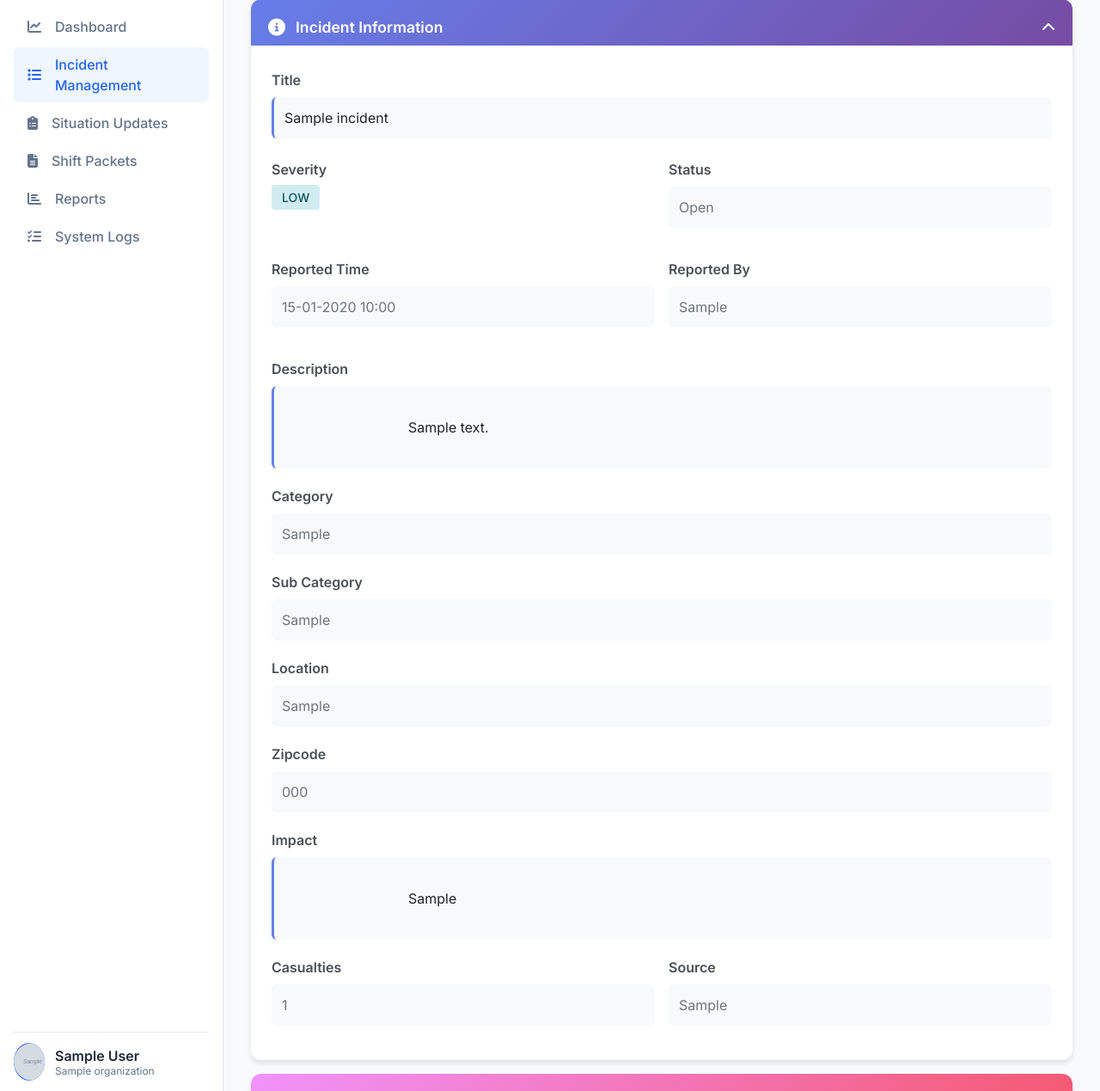
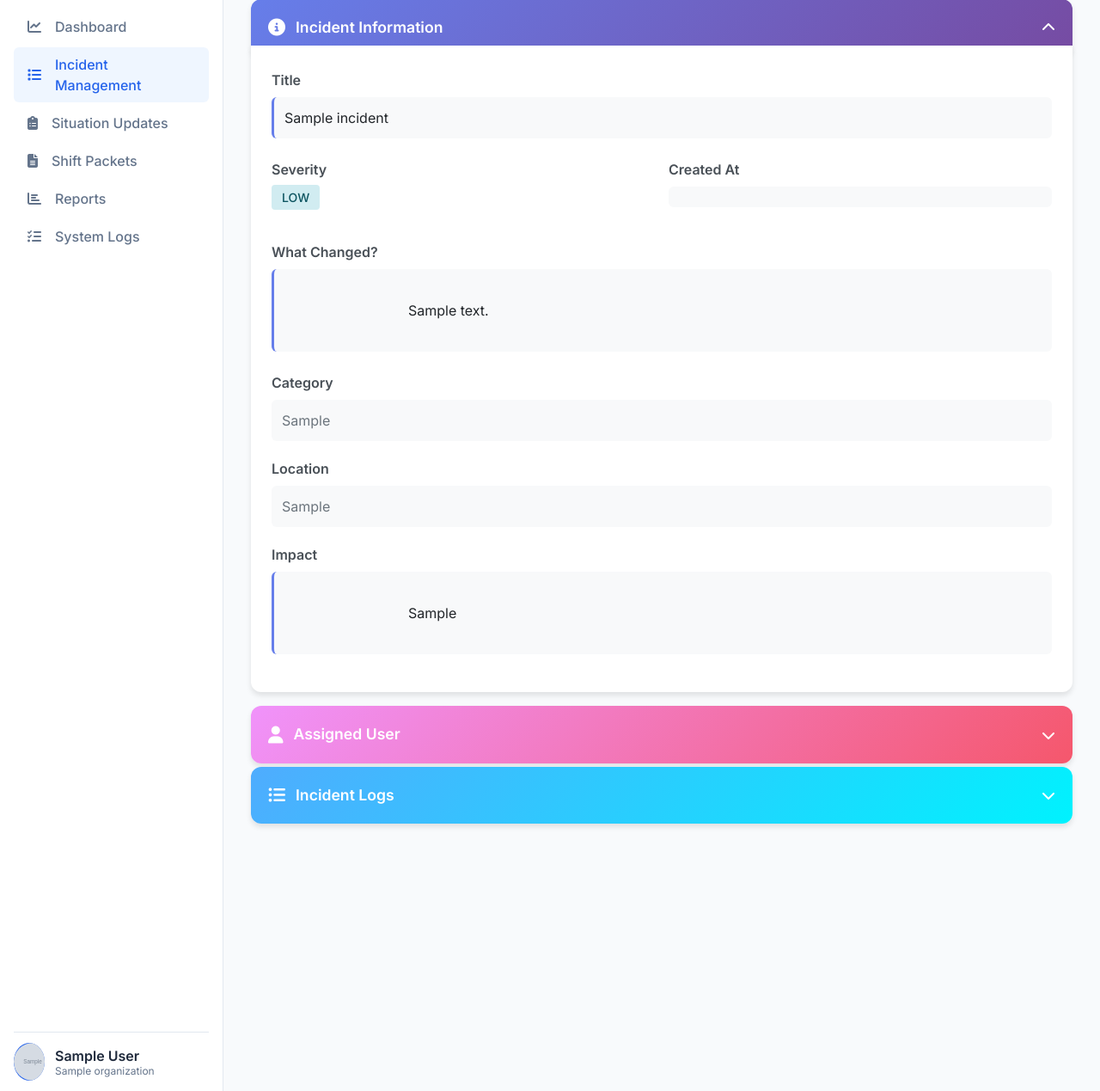
Before and after one commit to Aparnamuppanamaven/Resilience_updated, a Django app: page /incidents/1/ in a window 1280 px wide. Shown: the part 145-1414 px from the top of the page at 86% size. Run offline with Django 5.2, Linux system fonts and the light colour scheme; a user stored in the database is signed in; tables that the repository leaves empty hold one stand-in row (values such as "Sample post"); grey boxes marked "Sample" are stand-in pictures; parts of the project's set-up code (start-up, migrations or seed data) failed here and were passed over.

Commit message:
Resolved merge conflict in incident_detail.html

```diff
--- a/core/templates/core/incident_detail.html
+++ b/core/templates/core/incident_detail.html
@@ -143,45 +143,37 @@
                             </div>
                         </div>
 
-                        <div class="dashboard-grid" style="grid-template-columns: 1fr 1fr; gap: 1rem; margin-bottom: 1.25rem;">
+                        <div class="dashboard-grid" style="grid-template-columns: 1fr 1fr; gap: 1rem; margin-bottom: 1.5rem;">
                             <div class="form-group">
                                 <label style="font-weight: 600; color: #495057; margin-bottom: 0.5rem; display: block;">Severity</label>
                                 <div>
-                                    <span class="badge severity-badge severity-{{ incident.severity|default:''|lower }}" style="
+                                    <span class="badge" style="
                                         padding: 6px 12px;
                                         border-radius: 4px;
                                         font-size: 0.875rem;
                                         font-weight: 500;
+                                        {% if incident.severity == 'LOW' %}background-color: #d1ecf1; color: #0c5460;
+                                        {% elif incident.severity == 'MEDIUM' %}background-color: #fff3cd; color: #856404;
+                                        {% elif incident.severity == 'HIGH' %}background-color: #f8d7da; color: #721c24;
+                                        {% elif incident.severity == 'CRITICAL' %}background-color: #f5c6cb; color: #721c24;
+                                        {% else %}background-color: #e2e3e5; color: #383d41;{% endif %}
                                     ">
                                         {{ incident.get_severity_display|default:incident.severity }}
                                     </span>
                                 </div>
                             </div>
                             <div class="form-group">
-                                <label style="font-weight: 600; color: #495057; margin-bottom: 0.5rem; display: block;">Status</label>
+                                <label style="font-weight: 600; color: #495057; margin-bottom: 0.5rem; display: block;">Created At</label>
                                 <div style="padding: 0.75rem; background-color: #f8f9fa; border-radius: 6px; color: #6c757d;">
-                                    {{ incident.status|default:"—" }}
+
+
+
                                 </div>
                             </div>
                         </div>
 
-                        <div class="dashboard-grid" style="grid-template-columns: 1fr 1fr; gap: 1rem; margin-bottom: 1.25rem;">
-                            <div class="form-group">
-                                <label style="font-weight: 600; color: #495057; margin-bottom: 0.5rem; display: block;">Reported Time</label>
-                                <div style="padding: 0.75rem; background-color: #f8f9fa; border-radius: 6px; color: #6c757d;">
-                                    {{ incident.reported_time|date:"d-m-Y H:i" }}
-                                </div>
-                            </div>
-                            <div class="form-group">
-                                <label style="font-weight: 600; color: #495057; margin-bottom: 0.5rem; display: block;">Reported By</label>
-                                <div style="padding: 0.75rem; background-color: #f8f9fa; border-radius: 6px; color: #6c757d;">
-                                    {{ incident.reported_by|default:"—" }}
-                                </div>
-                            </div>
-                        </div>
-
-                        <div class="form-group" style="margin-bottom: 1.25rem;">
-                            <label style="font-weight: 600; color: #495057; margin-bottom: 0.5rem; display: block;">Description</label>
+                        <div class="form-group" style="margin-bottom: 1.5rem;">
+                            <label style="font-weight: 600; color: #495057; margin-bottom: 0.5rem; display: block;">What Changed?</label>
                             <div style="padding: 0.75rem; background-color: #f8f9fa; border-radius: 6px; color: #212529; white-space: pre-wrap; min-height: 60px; border-left: 3px solid #667eea;">
                                 {{ incident.description|default:"Not specified" }}
                             </div>
@@ -195,13 +187,6 @@
                         </div>
 
                         <div class="form-group" style="margin-bottom: 1.25rem;">
-                            <label style="font-weight: 600; color: #495057; margin-bottom: 0.5rem; display: block;">Sub Category</label>
-                            <div style="padding: 0.75rem; background-color: #f8f9fa; border-radius: 6px; color: #6c757d;">
-                                {{ incident.sub_category|default:"—" }}
-                            </div>
-                        </div>
-
-                        <div class="form-group" style="margin-bottom: 1.25rem;">
                             <label style="font-weight: 600; color: #495057; margin-bottom: 0.5rem; display: block;">Location</label>
                             <div style="padding: 0.75rem; background-color: #f8f9fa; border-radius: 6px; color: #6c757d;">
                                 {{ incident.location|default:"—" }}
@@ -209,31 +194,9 @@
                         </div>
 
                         <div class="form-group" style="margin-bottom: 1.25rem;">
-                            <label style="font-weight: 600; color: #495057; margin-bottom: 0.5rem; display: block;">Zipcode</label>
-                            <div style="padding: 0.75rem; background-color: #f8f9fa; border-radius: 6px; color: #6c757d;">
-                                {{ incident.zipcode|default:"—" }}
-                            </div>
-                        </div>
-
-                        <div class="form-group" style="margin-bottom: 1.25rem;">
                             <label style="font-weight: 600; color: #495057; margin-bottom: 0.5rem; display: block;">Impact</label>
                             <div style="padding: 0.75rem; background-color: #f8f9fa; border-radius: 6px; color: #212529; white-space: pre-wrap; min-height: 60px; border-left: 3px solid #667eea;">
                                 {{ incident.impact|default:"Not specified" }}
-                            </div>
-                        </div>
-
-                        <div class="dashboard-grid" style="grid-template-columns: 1fr 1fr; gap: 1rem; margin-bottom: 0;">
-                            <div class="form-group">
-                                <label style="font-weight: 600; color: #495057; margin-bottom: 0.5rem; display: block;">Casualties</label>
-                                <div style="padding: 0.75rem; background-color: #f8f9fa; border-radius: 6px; color: #6c757d;">
-                                    {{ incident.casualties|default:"—" }}
-                                </div>
-                            </div>
-                            <div class="form-group">
-                                <label style="font-weight: 600; color: #495057; margin-bottom: 0.5rem; display: block;">Source</label>
-                                <div style="padding: 0.75rem; background-color: #f8f9fa; border-radius: 6px; color: #6c757d;">
-                                    {{ incident.source|default:"—" }}
-                                </div>
                             </div>
                         </div>
 
@@ -492,7 +455,7 @@
                                                 {% for user in all_users %}
                                                 <tr class="user-select-row" data-name="{{ user.name|default:user.primary_liaison_name|lower }}" data-department="{{ user.department|default_if_none:''|lower }}" style="border-bottom: 1px solid #f1f3f5; background: white;">
                                                     <td style="padding: 0.75rem 1rem; text-align: center;">
-                                                        <input type="checkbox" class="user-checkbox" value="{{ user.id }}" data-user-name="{{ user.name|default:user.primary_liaison_name }}" data-user-email="{{ user.email_id|default:user.liaison_email }}">
+                                                        <input type="checkbox" class="user-checkbox" value="{{ user.id }}" data-user-name="{{ user.name|default:user.primary_liaison_name }}" data-user-email="{{ user.email_id|default:user.liaison_email }}" {% for liaison in assigned_liaisons %}{% if liaison.user.email|lower == user.liaison_email|lower %}checked{% endif %}{% endfor %}>
                                                     </td>
                                                     <td style="padding: 0.75rem 1rem;">
                                                         <div style="display: flex; align-items: center; gap: 0.5rem;">
@@ -638,7 +601,7 @@
                                 <div style="background: #f8f9fa; border-radius: 8px; padding: 1rem; border-left: 3px solid #4facfe;">
                                     <div style="display: flex; justify-content: space-between; align-items: start; margin-bottom: 0.5rem;">
                                         <span style="font-weight: 600; color: #212529;">Incident Created</span>
-                                        <span style="font-size: 0.875rem; color: #6c757d;">{{ incident.reported_time|date:"M d, Y g:i A" }}</span>
+                                        <span style="font-size: 0.875rem; color: #6c757d;">{{ incident.created_at|date:"M d, Y g:i A" }}</span>
                                     </div>
                                     <p style="margin: 0; color: #6c757d; font-size: 0.9rem;">
                                         Incident "{{ incident.title }}" was created with severity level {{ incident.get_severity_display|default:incident.severity }}.
@@ -663,7 +626,7 @@
                                 <div style="background: #f8f9fa; border-radius: 8px; padding: 1rem; border-left: 3px solid #00f2fe;">
                                     <div style="display: flex; justify-content: space-between; align-items: start; margin-bottom: 0.5rem;">
                                         <span style="font-weight: 600; color: #212529;">Created By</span>
-                                        <span style="font-size: 0.875rem; color: #6c757d;">{{ incident.reported_time|date:"M d, Y" }}</span>
+                                        <span style="font-size: 0.875rem; color: #6c757d;">{{ incident.created_at|date:"M d, Y" }}</span>
                                     </div>
                                     <p style="margin: 0; color: #6c757d; font-size: 0.9rem;">
                                         {{ incident.created_by.user.get_full_name|default:incident.created_by.user.username }} created this incident.
@@ -798,8 +761,6 @@
         </div>
     </div>
 
-    <span id="incidentMeta" data-incident-id="{{ incident.id }}" style="display:none"></span>
-
     <script>
     function activateAlert() {
         if (confirm('Are you sure you want to activate the alert? This will change the system status to High Alert.')) {
@@ -873,15 +834,8 @@
         firstIcon.style.transform = 'rotate(180deg)';
     });
 
-    function getIncidentId() {
-        const el = document.getElementById('incidentMeta');
-        const raw = el ? el.getAttribute('data-incident-id') : null;
-        const id = raw ? Number(raw) : NaN;
-        return Number.isFinite(id) ? id : null;
-    }
-
     // User Assignment Functions
-    const incidentId = getIncidentId();
+    const incidentId = {{ incident.id }};
 
     function toggleUserSelection() {
         const container = document.getElementById('usersTableContainer');
@@ -984,7 +938,7 @@
             return;
         }
 
-        const incidentId = getIncidentId();
+        const incidentId = {{ incident.id }};
         const csrfToken = document.querySelector('[name=csrfmiddlewaretoken]').value;
 
         // Disable form while submitting
@@ -1143,7 +1097,7 @@
 
     // Generate Shift Packet PDF and show preview modal
     function generateShiftPacket() {
-        const incidentId = getIncidentId();
+        const incidentId = {{ incident.id }};
         const btn = document.getElementById('generateShiftPacketBtn');
         const originalBtnText = btn.innerHTML;
         btn.disabled = true;
@@ -1171,7 +1125,7 @@
 
     // Download PDF from preview
     function downloadPdfFromPreview() {
-        const incidentId = getIncidentId();
+        const incidentId = {{ incident.id }};
         const pdfUrl = `/incidents/${incidentId}/generate-shift-packet/`;
 
         fetch(pdfUrl)
@@ -1336,11 +1290,6 @@
         border-radius: 4px;
     }
 
-    /* Hide Incident Logs section visually */
-    .collapse-section[data-section="3"] {
-        display: none !important;
-    }
-
     /* Severity badge colors: keep template logic out of CSS */
     .severity-badge.severity-low { background-color: #d1ecf1; color: #0c5460; }
     .severity-badge.severity-medium { background-color: #fff3cd; color: #856404; }
--- a/core/templates/core/system_logs.html
+++ b/core/templates/core/system_logs.html
@@ -77,6 +77,7 @@
                             <thead>
                                 <tr style="background: #f9fafb;">
                                     <th style="padding: 0.6rem 1rem; text-align: left;">ID</th>
+                                    <th style="padding: 0.6rem 1rem; text-align: left;">Tenant ID</th>
                                     <th style="padding: 0.6rem 1rem; text-align: left;">Entity</th>
                                     <th style="padding: 0.6rem 1rem; text-align: left;">Action By</th>
                                     <th style="padding: 0.6rem 1rem; text-align: left;">Action</th>
@@ -87,14 +88,15 @@
                                 {% for log in logs %}
                                 <tr>
                                     <td style="padding: 0.75rem 1rem;">{{ log.id }}</td>
+                                    <td style="padding: 0.75rem 1rem;">{{ log.tenant_id }}</td>
                                     <td style="padding: 0.75rem 1rem;">{{ log.entity }}</td>
                                     <td style="padding: 0.75rem 1rem;">{{ log.action_by }}</td>
                                     <td style="padding: 0.75rem 1rem;">{{ log.action }}</td>
-                                    <td style="padding: 0.75rem 1rem;">{{ log.created_date|date:"M d, Y h:i A" }}</td>
+                                    <td style="padding: 0.75rem 1rem;">{{ log.created_date }}</td>
                                 </tr>
                                 {% empty %}
                                 <tr>
-                                    <td colspan="5" style="padding: 0.75rem 1rem; color: #6b7280; text-align: center;">
+                                    <td colspan="6" style="padding: 0.75rem 1rem; color: #6b7280; text-align: center;">
                                         No log entries available.
                                     </td>
                                 </tr>
```
Also changed, not shown: core/extra_views.py (+38 -83 lines), core/templates/core/dashboard.html (+5 -3 lines).
